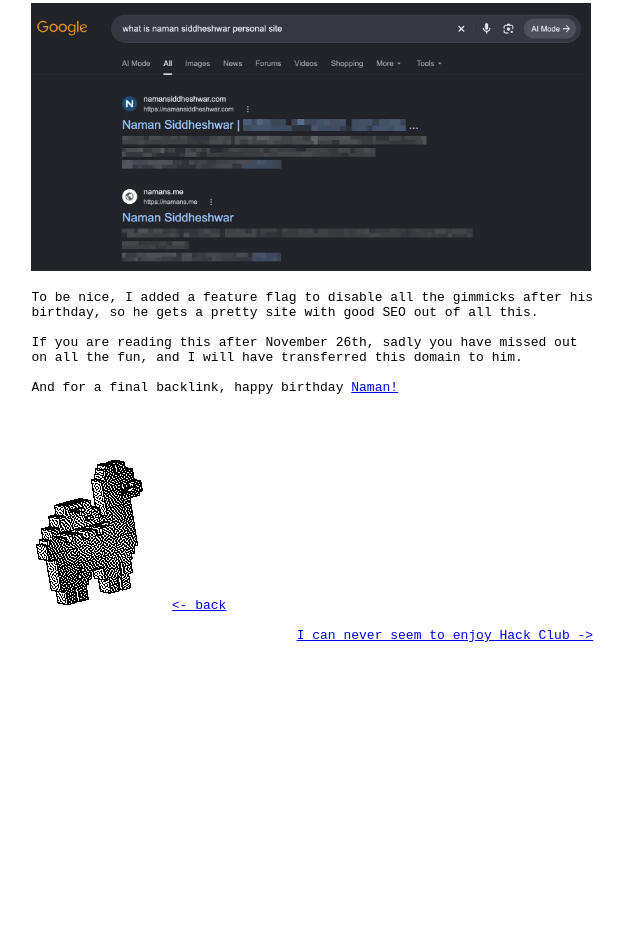
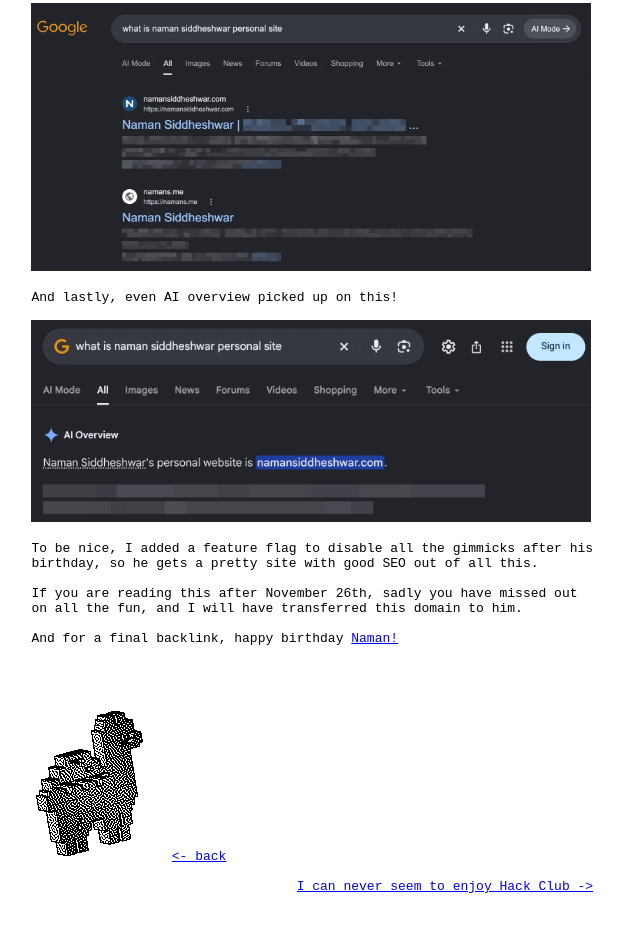
Before and after one commit to ZimengXiong/zime.ng, a website: page blog/out-seoing-my-friend-on-his-own-name-for-his-birthday/index.html in a window 1280 px wide. Shown: the part 4777-5709 px from the top of the page, without its empty margins (0-640 px from the left). Before the commit the page ends 5478 px from the top, so only its background shows below. Drawn offline with Linux system fonts and the light colour scheme.

Commit message:
add ai overview screenshot to birthday post

```diff
--- a/blog/out-seoing-my-friend-on-his-own-name-for-his-birthday/index.html
+++ b/blog/out-seoing-my-friend-on-his-own-name-for-his-birthday/index.html
@@ -185,6 +185,10 @@ pre.m .im img.bd{border:1px solid #d4d4d4}
 
 <span class="im g1" style="--i:3">   <a href="/media/b28359e0f35fc36463117532.webp"><img src="/media/b28359e0f35fc36463117532.webp" width="560" height="268" alt="Google search results for what is naman siddheshwar personal site with namansiddheshwar.com above namans.me"></a></span>
 
+<span class="r g1" style="--i:3">   And lastly, even AI overview picked up on this!</span>
+
+<span class="im g1" style="--i:3">   <a href="/media/4e5b27a8cdd4282e6976cd4e.webp"><img src="/media/4e5b27a8cdd4282e6976cd4e.webp" width="560" height="202" alt="Google AI Overview stating Naman Siddheshwar's personal website is namansiddheshwar.com"></a></span>
+
 <span class="r g1" style="--i:3">   To be nice, I added a feature flag to disable all the gimmicks after his
    birthday, so he gets a pretty site with good SEO out of all this.</span>
 
```
Also changed, not shown: media/4e5b27a8cdd4282e6976cd4e.webp (added).
